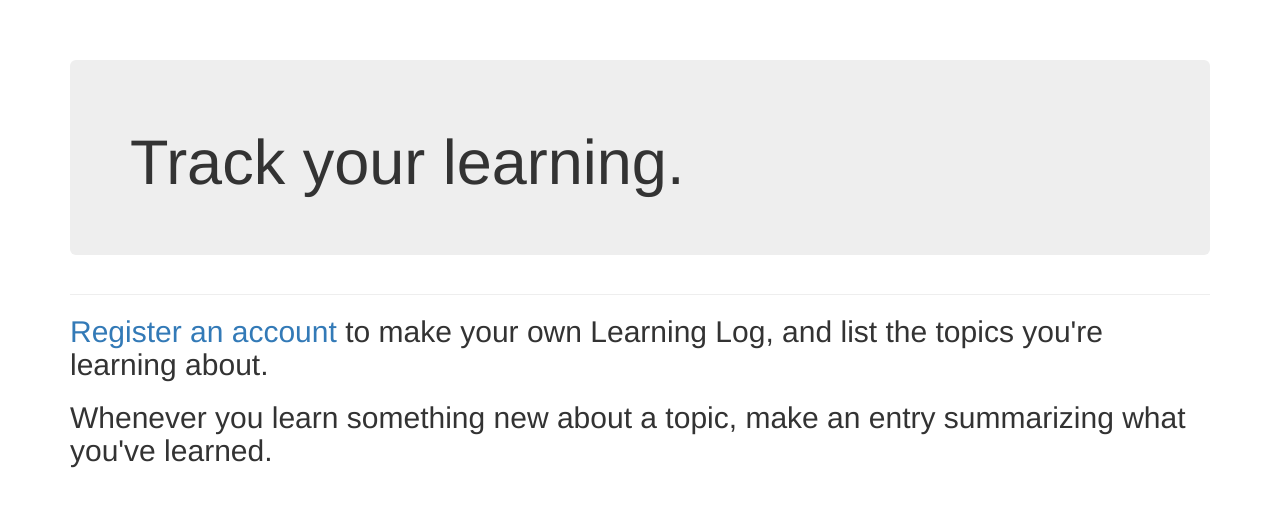
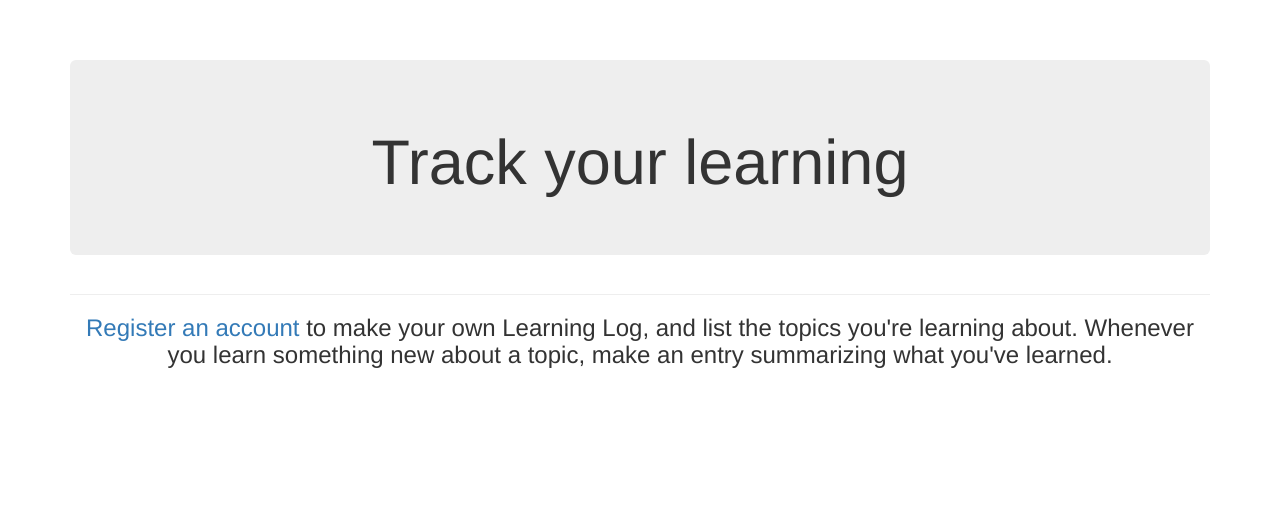
Before and after one commit to JerberthRocha/registro-de-aprendizado, a Django app: page / in a window 1280 px wide. Shown: the part 51-558 px from the top of the page. Run offline with Django 4.2, Linux system fonts and the light colour scheme; some libraries are stand-ins or nearby versions.

Commit message:
Refatorando templates

```diff
--- a/learning_logs/templates/learning_logs/pages/base.html
+++ b/learning_logs/templates/learning_logs/pages/base.html
@@ -1,16 +1,3 @@
-{% comment %} <p>
-    <a href="{% url 'learning_logs:index' %}">Learning Log</a> -
-    <a href="{% url 'learning_logs:topics' %}">Topics</a> -
-    {% if user.is_authenticated %}
-        Hello, {{ user.first_name }}.
-        <a href="{% url 'users:logout' %}">Log Out</a>
-    {% else %}
-        <a href="{% url 'users:login' %}">Log In</a> -
-        <a href="{% url 'users:register' %}">Register</a>
-    {% endif %}
-</p>
-
-{% block content %}{% endblock content %} {% endcomment %}
 {% load bootstrap3 %}
 <!DOCTYPE html><html lang="en">
 <head>
--- a/learning_logs/templates/learning_logs/pages/index.html
+++ b/learning_logs/templates/learning_logs/pages/index.html
@@ -2,18 +2,19 @@
 
 {% block header %}
     <div class='jumbotron'>
-        <h1>Track your learning.</h1>
+        <h1 style="text-align:center" >Track your learning</h1>
     </div>
 {% endblock header %}
 
 {% block content %}
-    <h2>
+
+    <h3 style="text-align:center" >
         {% if not user.is_authenticated %}
             <a href="{% url 'users:register' %}">Register an account</a>
             to make your own Learning Log, and list the topics you're learning about.
         {% endif %}
-    </h2>
-    <h2>
+
         Whenever you learn something new about a topic, make an entry summarizing what you've learned.
-    </h2>
+    </h3>
+
 {% endblock content %}
--- a/users/templates/users/pages/register.html
+++ b/users/templates/users/pages/register.html
@@ -7,7 +7,7 @@
 {% endblock header %}
 
 {% block content %}
-    <form method="post" action="{% url 'users:login' %}" class="form">
+    <form method="post" action="{% url 'users:register' %}" class="form">
         {% csrf_token %}
         {% bootstrap_form form %}
         {% buttons %}
```
Also changed, not shown: db.sqlite3.
